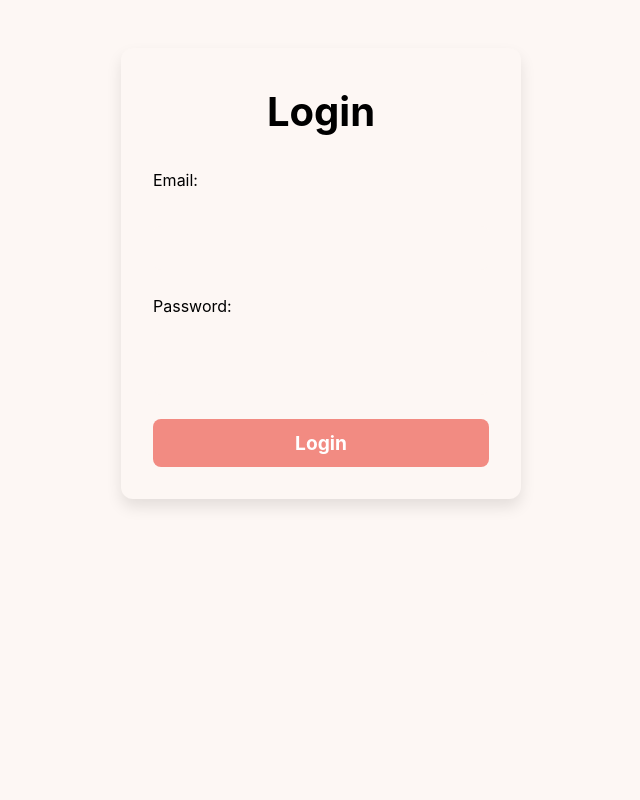
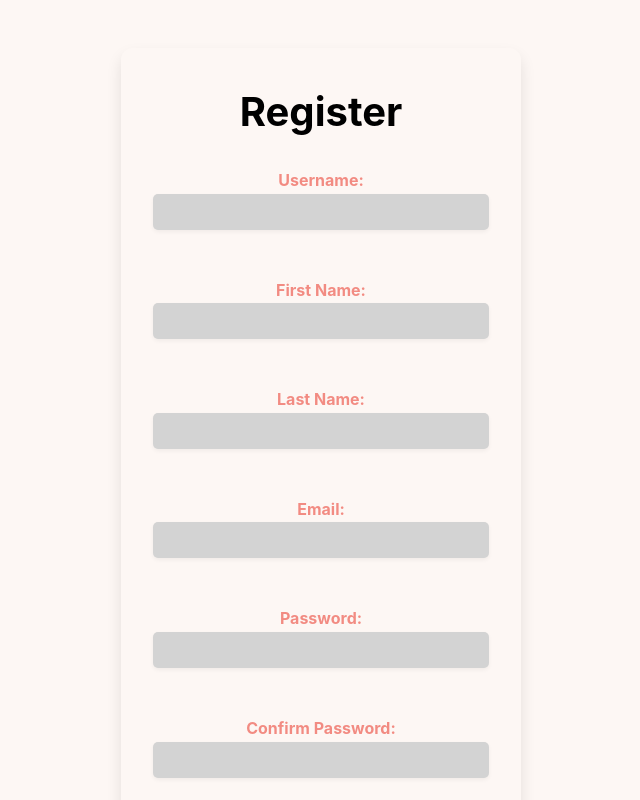
Before and after one commit to alwright33/Cookistry-Client, a React (Vite) app: page /register in a window 1280 px wide. Before the commit this address led to /login. Shown: the whole page, without its empty margins (319-959 px from the left). Built offline with nearby package versions, Linux system fonts and the light colour scheme.

Commit message:
Finalized Registration

```diff
--- a/src/Components/Auth/Auth.css
+++ b/src/Components/Auth/Auth.css
@@ -43,18 +43,6 @@
     border-color: var(--primary-accent);
   }
 
-  .login-container button {
-    padding: 0.75rem 1.5rem;
-    font-size: 1.2rem;
-    font-weight: bold;
-    color: white;
-    background-color: var(--primary-accent);
-    border: none;
-    border-radius: 8px;
-    cursor: pointer;
-    transition: background-color 0.3s, transform 0.3s;
-  }
-
   .login-container button:hover {
     background-color: var(--button-hover);
     transform: translateY(-2px);
--- a/src/Components/Auth/Login.jsx
+++ b/src/Components/Auth/Login.jsx
@@ -1,5 +1,5 @@
 import { useState } from "react";
-import { useNavigate } from "react-router-dom";
+import { useNavigate, Link } from "react-router-dom";
 import "./Auth.css";
 
 export const Login = () => {
@@ -69,6 +69,9 @@ export const Login = () => {
         />
         <button type="submit">Login</button>
       </form>
+      <p>
+        Not registered? <Link to="/register">Sign up here</Link>
+      </p>
     </div>
   );
 };
--- a/src/Components/Auth/Register.jsx
+++ b/src/Components/Auth/Register.jsx
@@ -0,0 +1,139 @@
+import { useState } from "react";
+import { useNavigate } from "react-router-dom";
+import "./Auth.css";
+
+const Register = () => {
+  const [formData, setFormData] = useState({
+    username: "",
+    firstName: "",
+    lastName: "",
+    email: "",
+    password: "",
+    confirmPassword: "",
+  });
+
+  const navigate = useNavigate();
+
+  const handleChange = (e) => {
+    const { name, value } = e.target;
+    setFormData((prevData) => ({
+      ...prevData,
+      [name]: value,
+    }));
+  };
+
+  const handleSubmit = async (e) => {
+    e.preventDefault();
+
+    if (formData.password !== formData.confirmPassword) {
+      alert("Passwords do not match.");
+      return;
+    }
+
+    try {
+      const response = await fetch("/api/authentication/register", {
+        method: "POST",
+        headers: { "Content-Type": "application/json" },
+        body: JSON.stringify({
+          username: formData.username,
+          firstName: formData.firstName,
+          lastName: formData.lastName,
+          email: formData.email,
+          password: formData.password,
+        }),
+      });
+
+      if (!response.ok) {
+        const errorData = await response.json();
+        throw new Error(errorData.message || "Registration failed.");
+      }
+
+      alert("Registration successful!");
+      navigate("/login");
+    } catch (error) {
+      alert(`Error: ${error.message}`);
+    }
+  };
+
+  return (
+    <div className="login-container">
+      <h1>Register</h1>
+      <form onSubmit={handleSubmit}>
+        <div className="form-group">
+          <label htmlFor="username">Username:</label>
+          <input
+            type="text"
+            id="username"
+            name="username"
+            value={formData.username}
+            onChange={handleChange}
+            required
+          />
+        </div>
+        <div className="form-group">
+          <label htmlFor="firstName">First Name:</label>
+          <input
+            type="text"
+            id="firstName"
+            name="firstName"
+            value={formData.firstName}
+            onChange={handleChange}
+            required
+          />
+        </div>
+        <div className="form-group">
+          <label htmlFor="lastName">Last Name:</label>
+          <input
+            type="text"
+            id="lastName"
+            name="lastName"
+            value={formData.lastName}
+            onChange={handleChange}
+            required
+          />
+        </div>
+        <div className="form-group">
+          <label htmlFor="email">Email:</label>
+          <input
+            type="email"
+            id="email"
+            name="email"
+            value={formData.email}
+            onChange={handleChange}
+            required
+          />
+        </div>
+        <div className="form-group">
+          <label htmlFor="password">Password:</label>
+          <input
+            type="password"
+            id="password"
+            name="password"
+            value={formData.password}
+            onChange={handleChange}
+            required
+          />
+        </div>
+        <div className="form-group">
+          <label htmlFor="confirmPassword">Confirm Password:</label>
+          <input
+            type="password"
+            id="confirmPassword"
+            name="confirmPassword"
+            value={formData.confirmPassword}
+            onChange={handleChange}
+            required
+          />
+        </div>
+        <button type="submit" className="submit-button">
+          Register
+        </button>
+      </form>
+      <p>
+        Already have an account? <a href="/login">Login here</a>
+      </p>
+    </div>
+  );
+};
+
+export default Register;
--- a/src/Views/ApplicationViews.jsx
+++ b/src/Views/ApplicationViews.jsx
@@ -4,6 +4,7 @@ import Recipe from "../Components/Recipes/Recipe";
 import RecipeDetails from "../Components/Recipes/RecipeDetails";
 import SavedRecipes from "../Components/Recipes/SavedRecipes";
 import CreateRecipe from "../Components/Recipes/CreateRecipe";
+import Register from "../Components/Auth/Register";
 import { Routes, Route, Outlet } from "react-router-dom";
 import { useState, useEffect } from "react";
 import { useNavigate } from "react-router-dom";
@@ -27,9 +28,12 @@ export const ApplicationViews = () => {
     navigate("/login");
   };
 
+  const hideNavBarRoutes = ["/register"];
+  const showNavBar = !hideNavBarRoutes.includes(location.pathname);
+
   return (
     <>
-      <NavBar onLogout={handleLogout} />
+      {showNavBar && <NavBar onLogout={handleLogout} />}
       <Routes>
         <Route
           path="/"
@@ -52,6 +56,7 @@ export const ApplicationViews = () => {
           <Route path="/new-recipe" element={<CreateRecipe />} />
           <Route path="/saved-recipes" element={<SavedRecipes />} />
           <Route path="/recipes/:update/:recipeId" element={<UpdateRecipe />} />
+          <Route path="/register" element={<Register />} />
         </Route>
       </Routes>
     </>
--- a/src/Views/Authorized.jsx
+++ b/src/Views/Authorized.jsx
@@ -3,7 +3,7 @@ import { Navigate, Outlet } from "react-router-dom";
 export const Authorized = ({ children }) => {
   const cookistryUser = localStorage.getItem("cookistry_user");
 
-  if (!cookistryUser) {
+  if (!cookistryUser && location.pathname !== "/register") {
     return <Navigate to="/login" replace />;
   }
 
```
